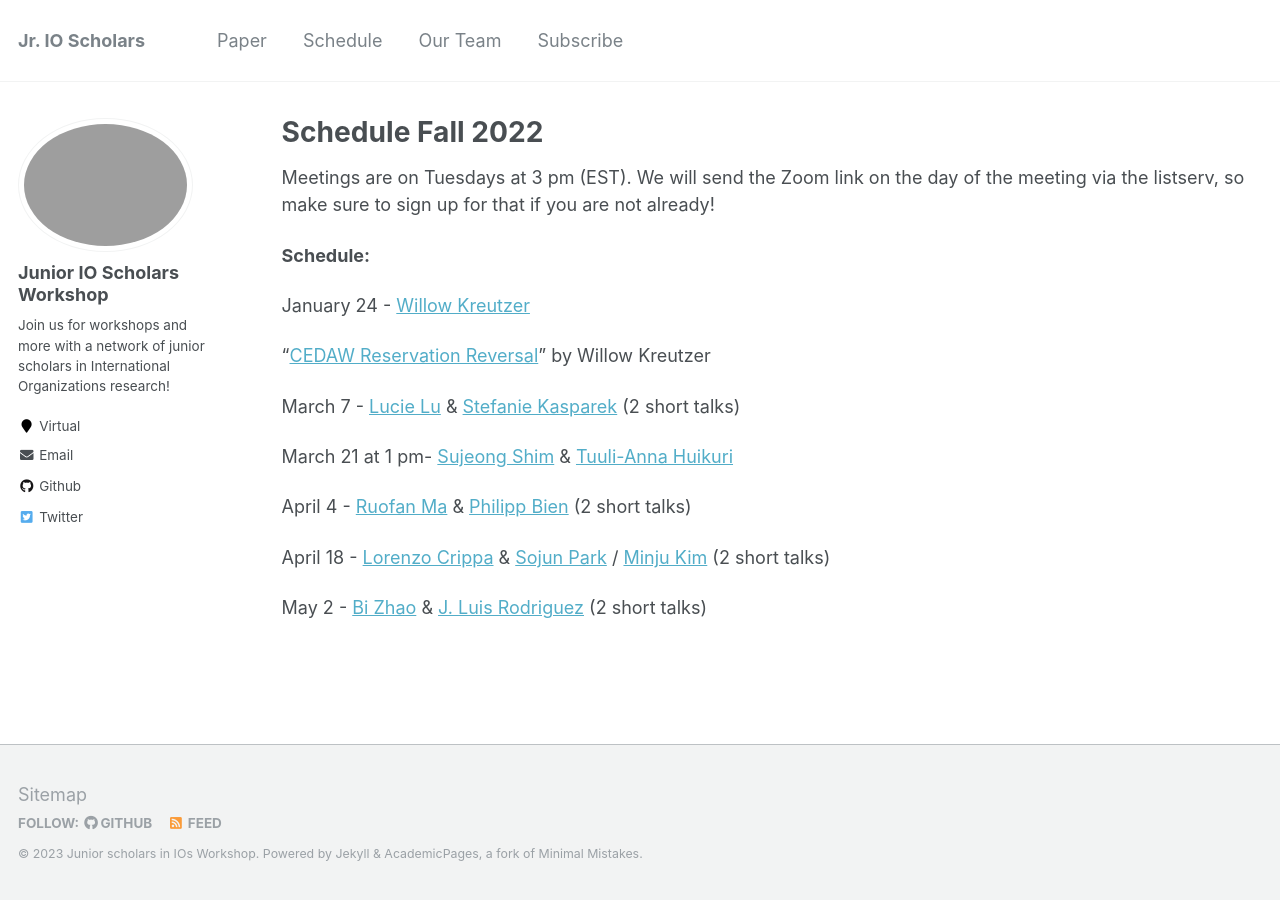
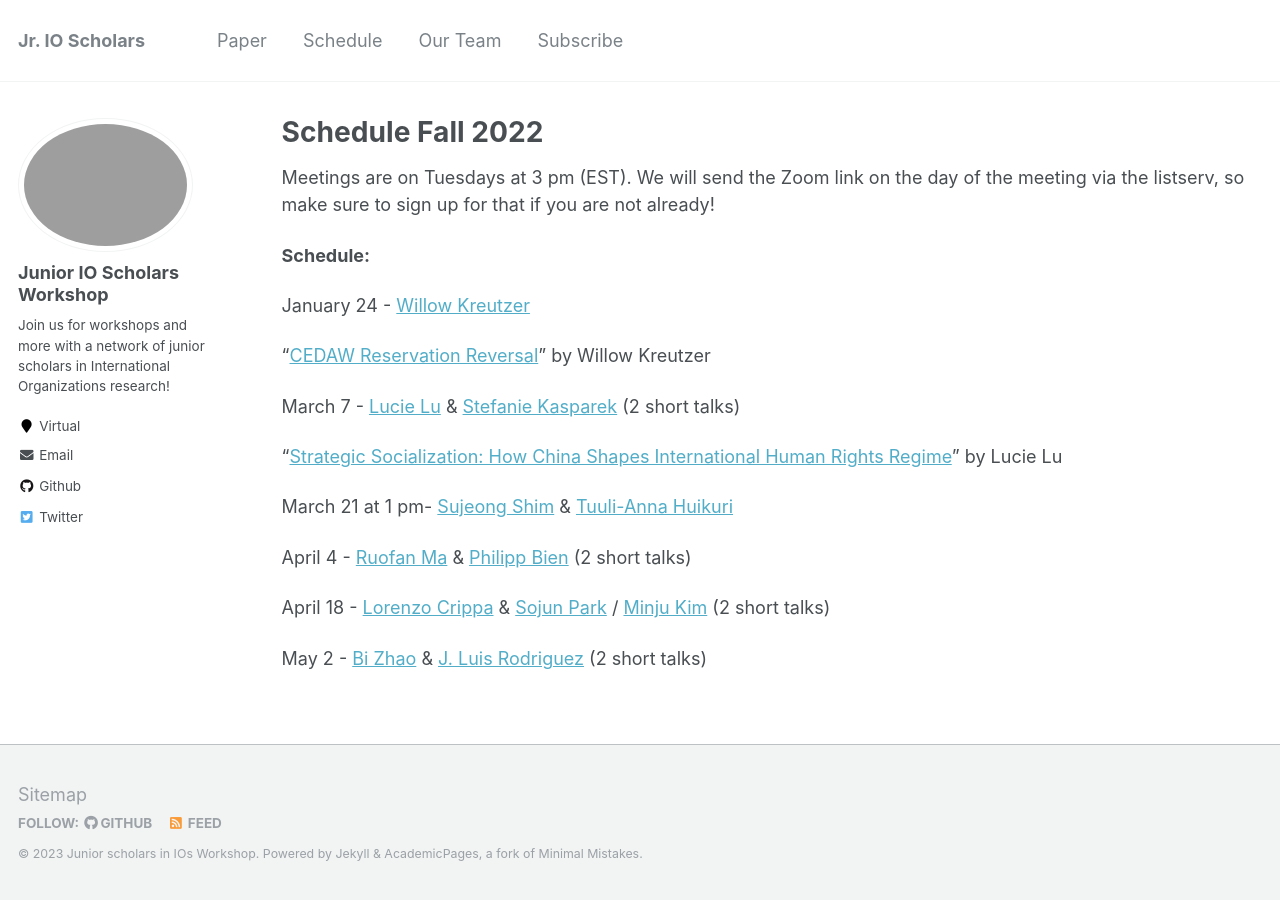
Before and after one commit to IO-workshop/IO-workshop.github.io, a Jekyll site: the page built from _pages/schedule.md, in a window 1280 px wide. Built offline with Jekyll 4.4.1, drawn with Linux system fonts in a browser that asks for light colours.

Commit message:
update schedule and add paper 1 for next week

```diff
--- a/_pages/schedule.md
+++ b/_pages/schedule.md
@@ -14,6 +14,9 @@ January 24 - [Willow Kreutzer](https://willowkreutzer.weebly.com/)
 &nbsp;
 
 March 7 - [Lucie Lu](https://lucielu.net/) & [Stefanie Kasparek](https://stefaniekasparek.com/) (2 short talks)
+
+"[Strategic Socialization: How China Shapes International Human Rights Regime](https://io-workshop.github.io/files/Lucie_Junior IO Workshop_updated.pdf)" by Lucie Lu
+&nbsp;
 
 March 21 at 1 pm- [Sujeong Shim](https://www.sujeongshim.com/)  & [Tuuli-Anna Huikuri](https://sites.google.com/view/tuuliannahuikuri?pli=1)
 
```
Also changed, not shown: _pages/paper.md (+1 -1 lines), 1 other file.
